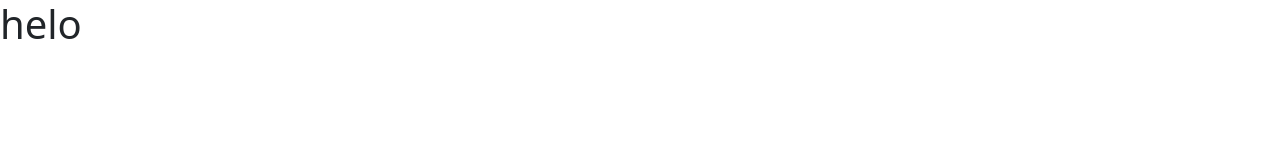
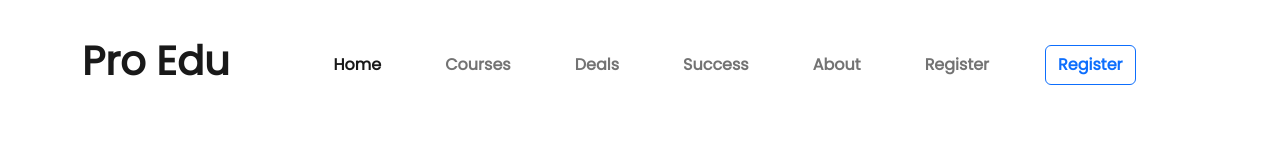
Before and after one commit to NahidaZakir/Professional-Education, a plain HTML site: page index.html in a window 1280 px wide. Drawn offline with nearby package versions, Linux system fonts and the light colour scheme.

Commit message:
nav bar complete

```diff
--- a/index.html
+++ b/index.html
@@ -6,12 +6,57 @@
     <meta http-equiv="X-UA-Compatible" content="IE=edge">
     <meta name="viewport" content="width=device-width, initial-scale=1.0">
     <title>Professional-Education</title>
+    <link rel="preconnect" href="https://fonts.googleapis.com">
+    <link rel="preconnect" href="https://fonts.gstatic.com" crossorigin>
+    <link href="https://fonts.googleapis.com/css2?family=Poppins&display=swap" rel="stylesheet">
     <link rel="stylesheet" href="https://cdn.jsdelivr.net/npm/bootstrap@5.2.0/dist/css/bootstrap.min.css">
+    <link rel="stylesheet" href="style.css">
+
 
 </head>
 
 <body>
-    <h1>helo</h1>
+
+    <header>
+        <nav>
+            <nav class="navbar navbar-expand-lg my-4">
+                <div class="container">
+                    <a class="navbar-brand me-5" href="#">
+                        <h1 class="fw-bold">Pro Edu</h1>
+                    </a>
+                    <button class="navbar-toggler" type="button" data-bs-toggle="collapse"
+                        data-bs-target="#navbarSupportedContent" aria-controls="navbarSupportedContent"
+                        aria-expanded="false" aria-label="Toggle navigation">
+                        <span class="navbar-toggler-icon"></span>
+                    </button>
+                    <div class="collapse navbar-collapse" id="navbarSupportedContent">
+                        <ul class="navbar-nav me-auto mb-2 mb-lg-0">
+                            <li class="nav-item ms-5">
+                                <a class="nav-link active fw-semibold" aria-current="page" href="#">Home</a>
+                            </li>
+                            <li class="nav-item ms-5">
+                                <a class="nav-link fw-semibold" href="#">Courses</a>
+                            </li>
+                            <li class="nav-item ms-5">
+                                <a class="nav-link fw-semibold" href="#">Deals</a>
+                            </li>
+                            <li class="nav-item ms-5">
+                                <a class="nav-link fw-semibold" href="#">Success</a>
+                            </li>
+                            <li class="nav-item ms-5">
+                                <a class="nav-link fw-semibold" href="#">About</a>
+                            </li>
+                            <li class="nav-item ms-5">
+                                <a class="nav-link fw-semibold" href="#">Register</a>
+                            </li>
+                            <form class="d-flex ms-5 me-0" role="search">
+                                <button class="btn btn-outline-primary fw-semibold" type="submit">Register</button>
+                            </form>
+                    </div>
+                </div>
+            </nav>
+        </nav>
+    </header>
 
     <script src="https://cdn.jsdelivr.net/npm/bootstrap@5.2.0/dist/js/bootstrap.bundle.min.js"></script>
 </body>
--- /dev/null
+++ b/style.css
@@ -0,0 +1,15 @@
+body {
+    font-family: 'Poppins', sans-serif;
+    margin: 0;
+}
+
+.information {
+    background: rgb(29, 29, 29);
+    /* Fallback color */
+    background: rgba(29, 29, 29, 0.7);
+    /* Black background with 0.5 opacity */
+    color: #f1f1f1;
+    width: 100%;
+    height: 100%;
+    padding: 20px;
+}
```
